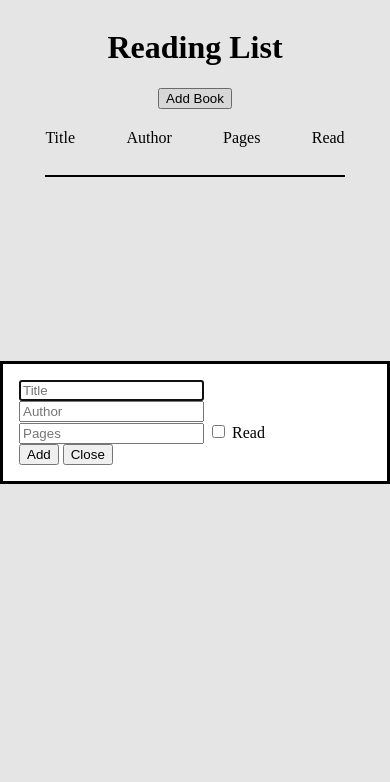
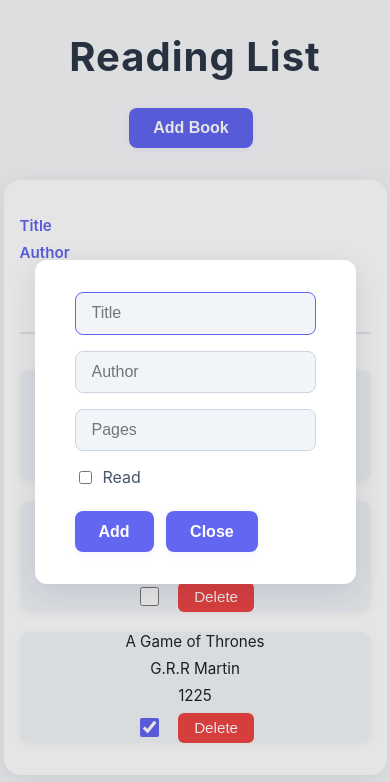
Before and after one commit to adityamore2006/Library, a plain HTML site: page index.html in a window 390 px wide. Both pictures are taken after a click on the button "Add Book". Drawn offline with Linux system fonts and the light colour scheme.

Commit message:
Update README, clean up project files, and improve styling
Added a usage note to the README and included an example screenshot. Removed unused config and package files for a cleaner project structure. Updated script.js and improved style.css for better UI and responsiveness.

```diff
--- a/output.css
+++ /dev/null
@@ -1,27 +0,0 @@
-body {
-  display: flex;
-  flex-direction: column;
-  align-items: center;
-}
-
-.readingList {
-  text-align: center;
-  width: 100%;
-}
-
-.book-form {
-  display: flex;
-  flex-direction: column;
-  align-items: center;
-  width: 50%;
-  margin: 20px 0;
-}
-
-.identifiers,
-.book-row {
-  display: flex;
-  justify-content: space-between;
-  width: 100%;
-  max-width: 800px;
-  margin: 20px 0;
-}
--- a/postcss.config.js
+++ /dev/null
@@ -1,6 +0,0 @@
-module.exports = {
-  plugins: {
-    tailwindcss: {},
-    autoprefixer: {},
-  },
-}
--- a/script.js
+++ b/script.js
@@ -87,4 +87,11 @@ document.getElementById('openDialogue').addEventListener('click', () => {
   dialog.showModal();
 });
 
-addBookToLibrary();
+
+document.addEventListener("DOMContentLoaded", () => {
+    myLibrary.push(new Book('Harry Potter', 'J.K. Rowling', '256', true));
+    myLibrary.push(new Book('The Lord of the Rings', 'J.R.R. Tolkien', '1077', false));
+    myLibrary.push(new Book('A Game of Thrones', 'G.R.R Martin', '1225', true));
+    updateList();
+    addBookToLibrary(); // set up form event listener
+});
--- a/style.css
+++ b/style.css
@@ -2,19 +2,113 @@ body {
     display: flex;
     flex-direction: column;
     align-items: center;
+    font-family: 'Inter', 'Segoe UI', 'Roboto', Arial, sans-serif;
+    background: #f6f8fa;
+    color: #222;
+    min-height: 100vh;
+    margin: 0;
 }
 
 .readingList {
     text-align: center;
     width: 100%;
+    font-size: 2.5rem;
+    font-weight: 700;
+    margin-top: 2rem;
+    color: #2d3748;
+    letter-spacing: 1px;
 }
 
-.book-form {
+dialog {
+    border: none;
+    border-radius: 12px;
+    box-shadow: 0 8px 32px rgba(60, 60, 90, 0.15);
+    padding: 2rem 2.5rem;
+    background: #fff;
+    font-size: 1rem;
+}
+
+#book-form > div {
     display: flex;
     flex-direction: column;
+    gap: 1rem;
+    margin-bottom: 1.5rem;
+}
+
+#book-form input[type="text"],
+#book-form input[type="number"] {
+    padding: 0.7rem 1rem;
+    border: 1px solid #cbd5e1;
+    border-radius: 8px;
+    font-size: 1rem;
+    background: #f1f5f9;
+    transition: border 0.2s;
+}
+
+#book-form input[type="text"]:focus,
+#book-form input[type="number"]:focus {
+    border-color: #6366f1;
+    outline: none;
+}
+
+#book-form label {
+    display: flex;
     align-items: center;
-    width: 50%;
-    margin: 20px 0;
+    gap: 0.5rem;
+    font-size: 1rem;
+    color: #475569;
+}
+
+#book-form button,
+#openDialogue {
+    padding: 0.7rem 1.5rem;
+    border: none;
+    border-radius: 8px;
+    background: #6366f1;
+    color: #fff;
+    font-size: 1rem;
+    font-weight: 600;
+    cursor: pointer;
+    margin-right: 0.5rem;
+    box-shadow: 0 2px 8px rgba(99, 102, 241, 0.08);
+    transition: background 0.2s, box-shadow 0.2s;
+}
+
+#book-form button:hover,
+#openDialogue:hover {
+    background: #4f46e5;
+    box-shadow: 0 4px 16px rgba(99, 102, 241, 0.12);
+}
+
+#closeButton {
+    background: #e2e8f0;
+    color: #475569;
+}
+
+#closeButton:hover {
+    background: #cbd5e1;
+    color: #222;
+}
+
+.content {
+    width: 90%;
+    max-width: 900px;
+    display: flex;
+    justify-content: center;
+    flex-direction: column;
+    background: #fff;
+    border-radius: 16px;
+    box-shadow: 0 4px 24px rgba(60, 60, 90, 0.10);
+    margin: 2rem 0;
+    padding: 2rem 2.5rem;
+}
+
+.content hr {
+    width: 100%;
+    align-self: stretch;
+    border: 1px solid #e2e8f0;
+    box-sizing: border-box;
+    margin: 0.5rem 0 1rem 0;
 }
 
 .identifiers,
@@ -24,18 +118,116 @@ body {
     width: 100%;
     max-width: 800px;
     margin: 20px 0;
+    box-sizing: border-box;
 }
 
-.content{
-    width: 80%;
-    display: flex;
-    justify-content: center;
-    flex-direction: column;
+.identifiers {
+    font-weight: 600;
+    font-size: 1.1rem;
+    color: #6366f1;
+    margin-bottom: 0.5rem;
 }
 
-.content hr {
-    width: 100%;
-    align-self: stretch;
-    border: 1px solid black;
-    box-sizing: border-box;
+.book-row {
+    background: #f1f5f9;
+    border-radius: 10px;
+    box-shadow: 0 2px 8px rgba(60, 60, 90, 0.06);
+    margin-bottom: 1rem;
+    align-items: center;
+    transition: box-shadow 0.2s;
 }
+
+.book-row:hover {
+    box-shadow: 0 4px 16px rgba(99, 102, 241, 0.10);
+}
+
+.identifiers .title,
+.book-row .title {
+    flex: 2 1 0;
+    max-width: 40%;
+    min-width: 0;
+    word-break: break-word;
+    overflow-wrap: break-word;
+    white-space: normal;
+    padding-right: 10px;
+}
+
+.identifiers .author,
+.book-row .author {
+    flex: 2 1 0;
+    max-width: 30%;
+    min-width: 0;
+    word-break: break-word;
+    overflow-wrap: break-word;
+    white-space: normal;
+    padding-right: 10px;
+}
+
+.identifiers .pages,
+.book-row .pages {
+    flex: 1 1 0;
+    max-width: 15%;
+    min-width: 0;
+    text-align: center;
+    padding-right: 10px;
+}
+
+.identifiers .read,
+.book-row > div:last-child {
+    flex: 1 1 0;
+    max-width: 15%;
+    min-width: 0;
+    text-align: center;
+    display: flex;
+    align-items: center;
+    justify-content: center;
+    gap: 8px;
+}
+
+.book-row button {
+    padding: 0.4rem 1rem;
+    border: none;
+    border-radius: 6px;
+    background: #ef4444;
+    color: #fff;
+    font-size: 0.95rem;
+    font-weight: 500;
+    cursor: pointer;
+    margin-left: 0.5rem;
+    transition: background 0.2s;
+}
+
+.book-row button:hover {
+    background: #dc2626;
+}
+
+.book-row input[type="checkbox"] {
+    accent-color: #6366f1;
+    width: 1.2rem;
+    height: 1.2rem;
+    cursor: pointer;
+}
+
+/* Responsive adjustments */
+@media (max-width: 600px) {
+    .content {
+        padding: 1rem;
+    }
+    .identifiers, .book-row {
+        font-size: 0.95rem;
+        max-width: 100%;
+        flex-direction: column;
+        gap: 0.5rem;
+    }
+    .identifiers .title,
+    .book-row .title,
+    .identifiers .author,
+    .book-row .author,
+    .identifiers .pages,
+    .book-row .pages,
+    .identifiers .read,
+    .book-row > div:last-child {
+        max-width: 100%;
+        padding-right: 0;
+    }
+}
--- a/tailwind.config.js
+++ /dev/null
@@ -1,11 +0,0 @@
-/** @type {import('tailwindcss').Config} */
-module.exports = {
-  content: [
-    "./index.html",
-    "./script.js",
-  ],
-  theme: {
-    extend: {},
-  },
-  plugins: [],
-}
```
Also changed, not shown: package.json (deleted, +0 -25 lines), README.md, example.png (added), 1 other file.
